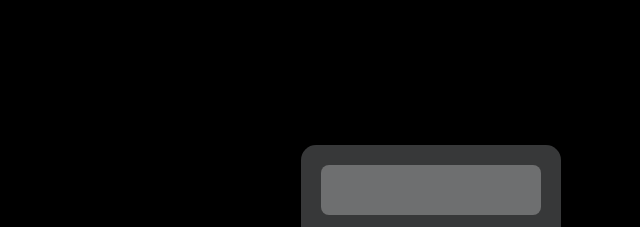
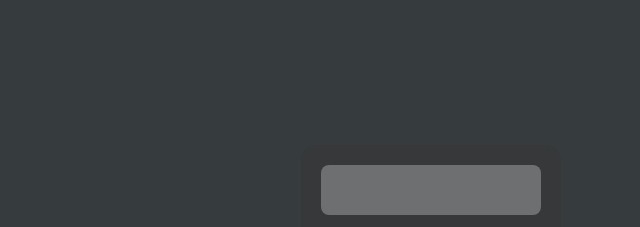
Before and after one commit to Dhanushkumar-23/mini-calculator, a plain HTML site: page index.html in a window 1280 px wide. Shown: the part 94-321 px from the top of the page, without its empty margins (319-959 px from the left). Drawn offline with Linux system fonts and the light colour scheme.

Commit message:
Change body background color from black to gray

```diff
--- a/style.css
+++ b/style.css
@@ -6,7 +6,7 @@ h1{
     background: #2c78ea;
 }
 body {
-  background: #000000;
+  background: #363c3d;
   display: flex;
   justify-content: center;
   align-items: center;
```
